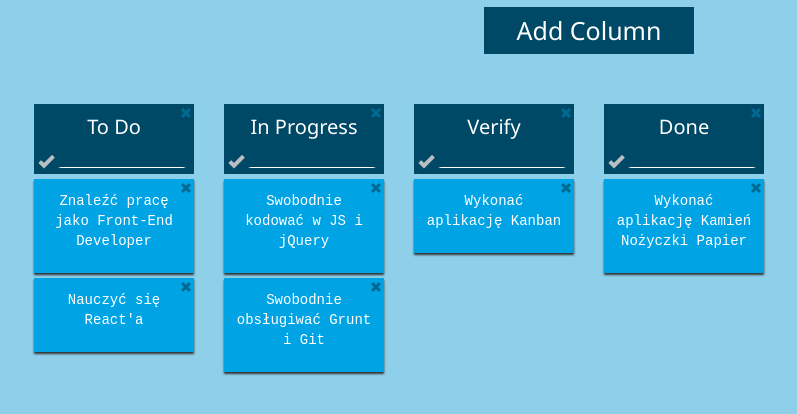
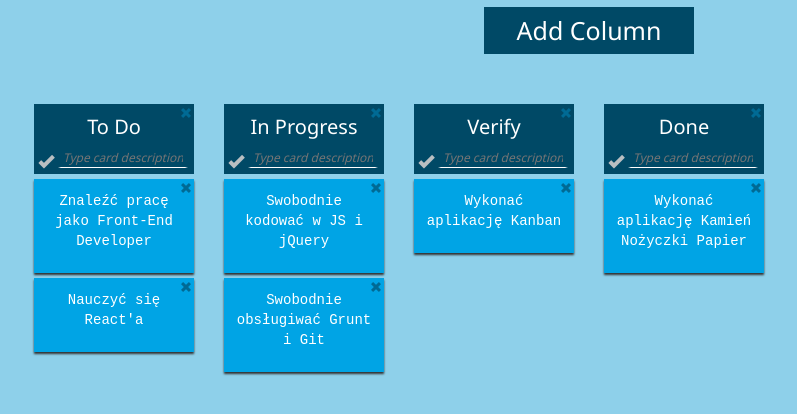
Before and after one commit to RoHell/Kanban, a website: page index.html in a window 1280 px wide. Shown: the part 94-508 px from the top of the page, without its empty margins (51-848 px from the left). Drawn offline with nearby package versions, Linux system fonts and the light colour scheme; a web font is replaced by a local one.

Commit message:
input placeholder added

```diff
--- a/index.html
+++ b/index.html
@@ -16,7 +16,7 @@
         <button class="create-column-btn">Add Column</button>
         <div class="create-input new-column-btn">
         	<span class="glyphicon glyphicon-ok new-column-ok"></span>
-        	<input type="textbox" value="" class="input-add new-column-input">
+        	<input type="textbox" value="" class="input-add new-column-input" placeholder="Type column name">
         </div>
         <div class="column-container container"></div>
     </div>
--- a/js/script.js
+++ b/js/script.js
@@ -24,7 +24,7 @@ $(function() {
 			var $icnRemove = $('<span>').addClass('glyphicon glyphicon-remove'); // RoHell
 			var $inputAddDiv = $('<div>').addClass('input-add-div'); //RoHell
 			var $icnAdd = $('<span>').addClass('glyphicon glyphicon-ok'); // RoHell
-      var $inputAdd = $('<input>').attr({type: 'textbox', value: ''}).addClass('input-add'); //RoHell
+      var $inputAdd = $('<input>').attr({type: 'textbox', value: '', placeholder: 'Type card description'}).addClass('input-add'); //RoHell
 
 			$icnRemove.click(function() {
 				self.removeColumn();
--- a/scss/style.scss
+++ b/scss/style.scss
@@ -173,7 +173,7 @@ h1 {
 
 @media screen and (min-width: 800px) {
   .column .input-add {
-    width: 80%;
+    width: 81%;
   }
 
   .column-title {
```
Also changed, not shown: css/style.css.
